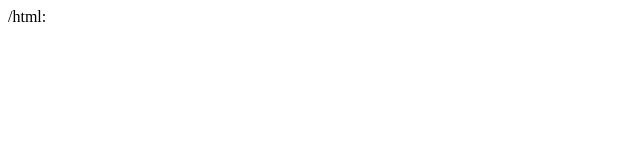
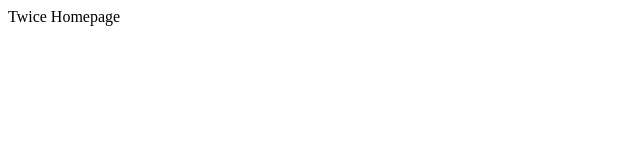
Before and after one commit to aj-lecture-2020-git1/my-git-project, a plain HTML site: page index.html in a window 1280 px wide. Shown: the whole page, without its empty margins (0-640 px from the left). Drawn offline with Linux system fonts and the light colour scheme.

Commit message:
Add homepage title Twice

```diff
--- a/index.html
+++ b/index.html
@@ -1 +1,3 @@
-<html><html>/html:
+<html>
+	<head>Twice Homepage</head>
+</html>
```
